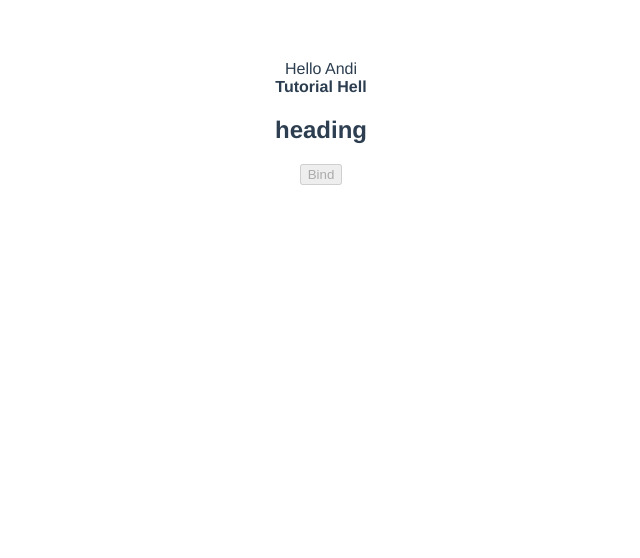
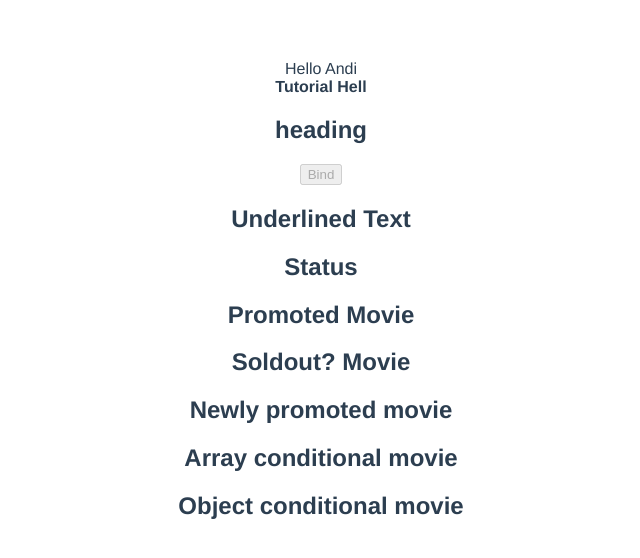
Before and after one commit to DuraBermuda/tut-vue-basic, a Vue app: page / in a window 1280 px wide. Shown: the top 558 px of the page, without its empty margins (319-959 px from the left). Built offline with nearby package versions, Linux system fonts and the light colour scheme.

Commit message:
Add example binding classes

```diff
--- a/src/App.vue
+++ b/src/App.vue
@@ -3,6 +3,21 @@
   <div v-html="channel"></div>
   <h2 v-bind:id="headingId">heading</h2>
   <button v-bind:disabled="isDisabled">Bind</button>
+
+  <h2 class="underline">Underlined Text</h2>
+  <h2 class="underline" v-bind:class="status">Status</h2>
+
+  <h2 v-bind:class="isPromoted && 'promoted'">Promoted Movie</h2>
+  <h2 v-bind:class="isSoldOut ? 'sold-out' : 'new'">Soldout? Movie</h2>
+  <h2 v-bind:class="['new', 'promoted']">Newly promoted movie</h2>
+  <h2 v-bind:class="[isPromoted && 'promoted', isSoldOut ? 'sold-out' : 'new']">Array conditional movie</h2>
+
+  <h2
+    v-bind:class="{
+      promoted: isPromoted,
+      new: !isSoldOut,
+      'sold-out' : isSoldOut
+    }">Object conditional movie</h2>
 </template>
 
 <script>
@@ -16,6 +31,9 @@
       channel: "<b>Tutorial Hell</b>",
       headingId:"heading",
       isDisabled: true,
+      status: 'danger',
+      isPromoted: true,
+      isSoldOut: true,
     }
   }
 }
```
